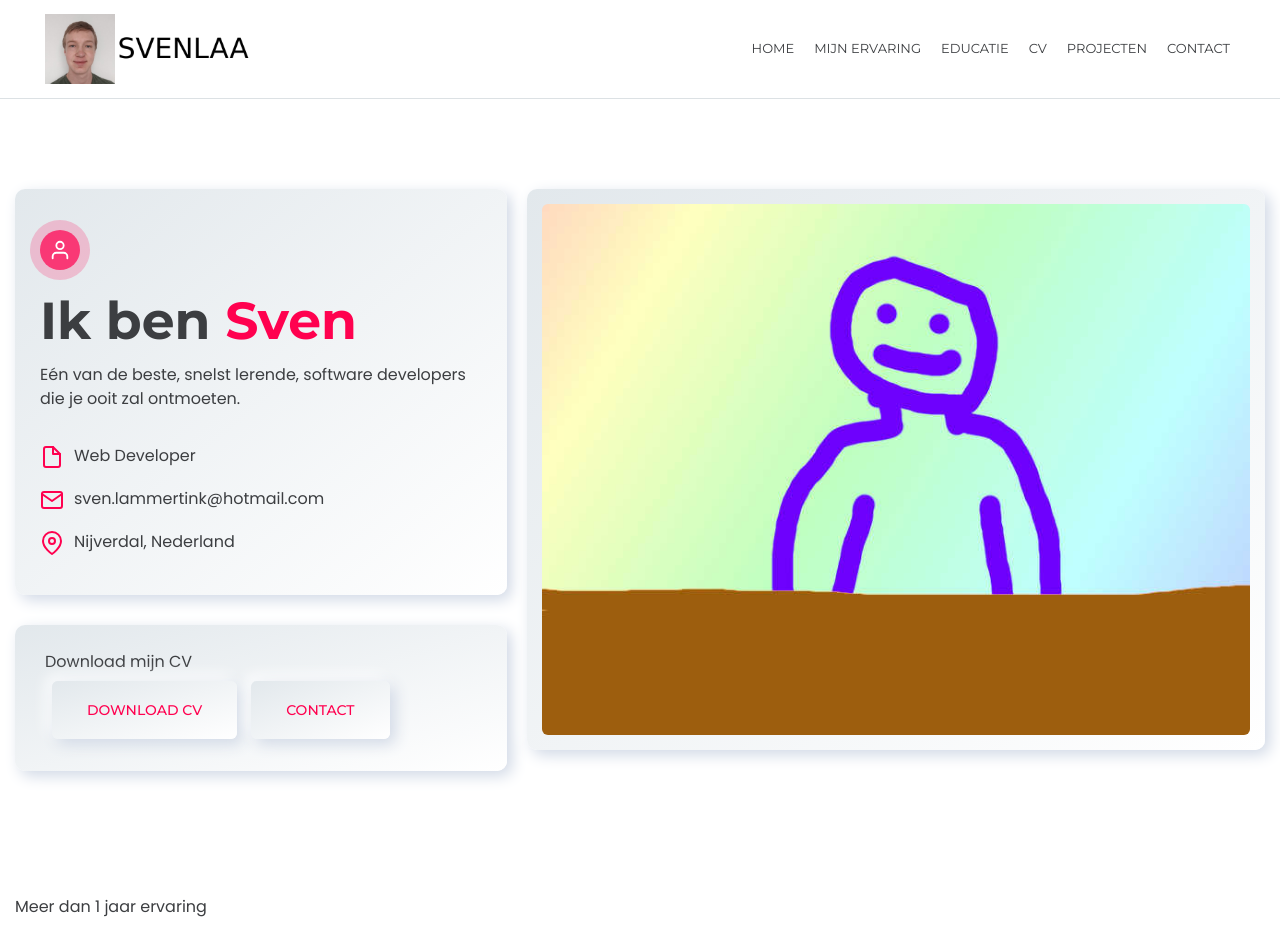
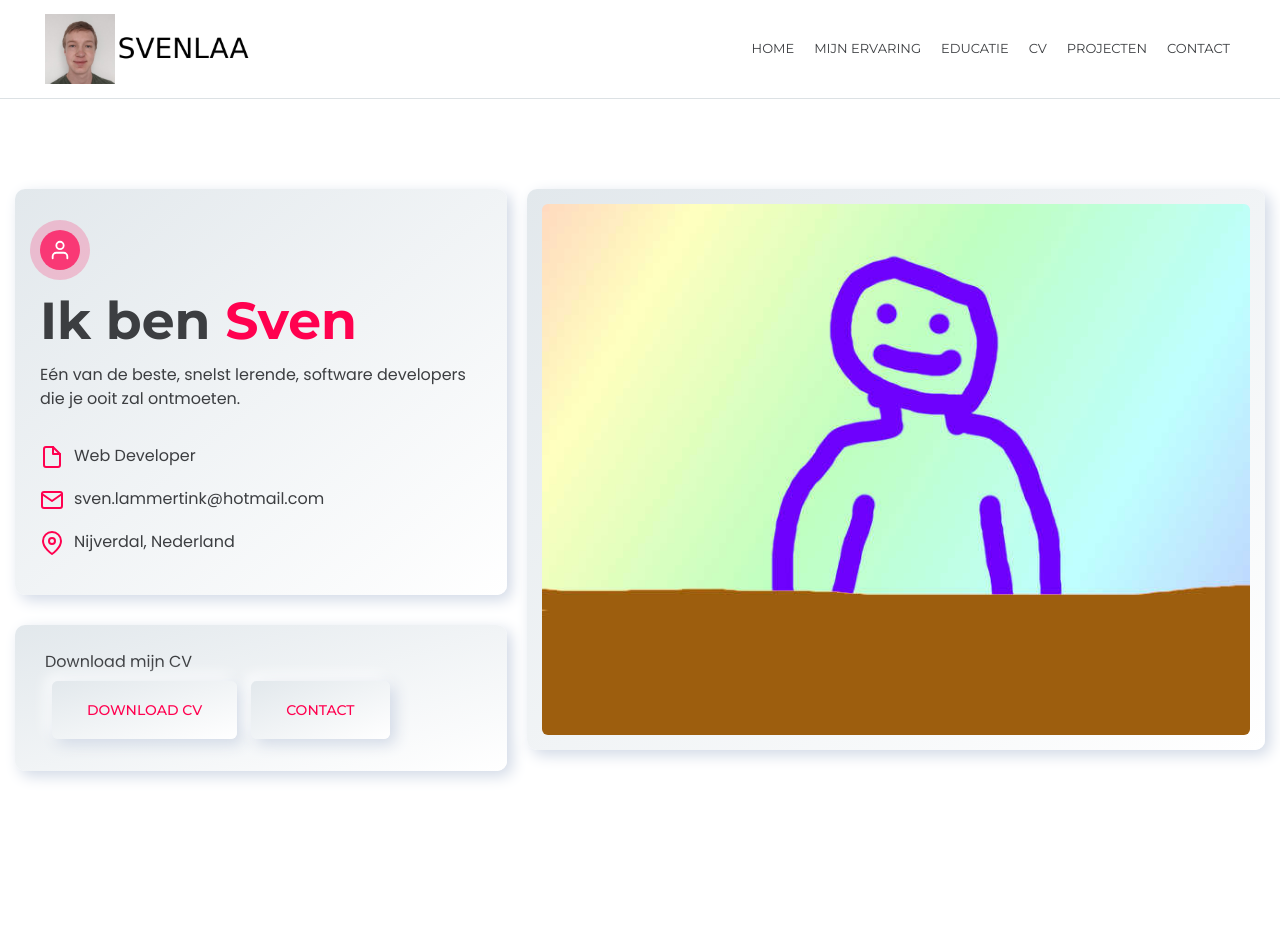
Before and after one commit to Svenlaa/cv-site, a Next.js app: page / in a window 1280 px wide. Shown: the top 952 px of the page. Built offline with nearby package versions, Linux system fonts and the light colour scheme.

Commit message:
Add horizontal line

```diff
--- a/src/pages/index.tsx
+++ b/src/pages/index.tsx
@@ -84,8 +84,8 @@ const Home: NextPage = () => (
           </div>
         </section>
       </div>
-      <div>
-        <span>Meer dan 1 jaar ervaring</span>
+      <div className="py-20">
+        <span className="mx-auto block border-t border-solid border-text/20"></span>
       </div>
     </main>
   </>
```
